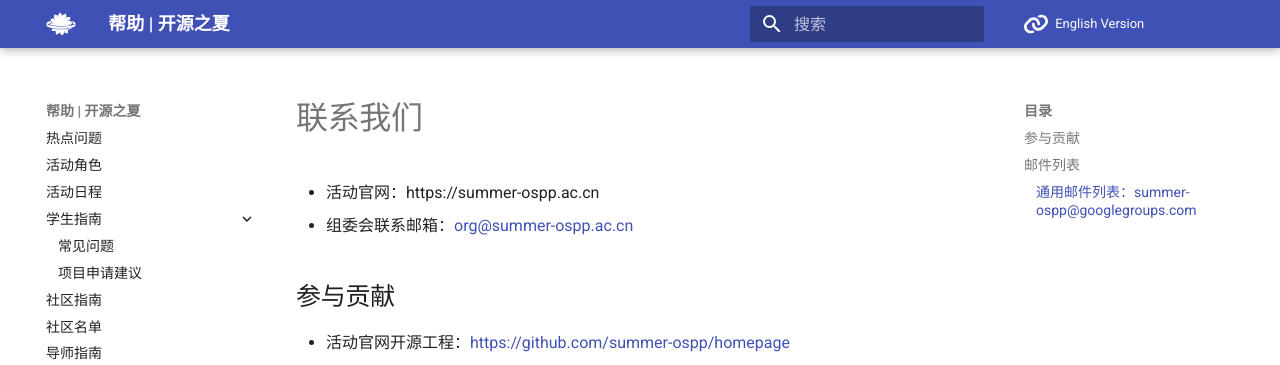
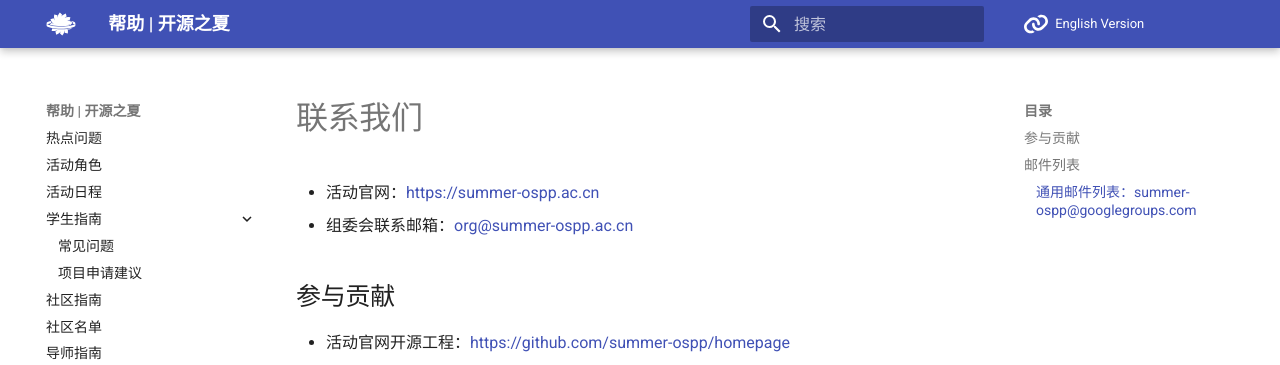
Before and after one commit to summer-ospp/help, an MkDocs documentation site: the page built from docs/contactus.md, in a window 1280 px wide. Shown: the top 365 px of the page. Built offline with MkDocs 1.6.1 and Material for MkDocs 9.7.7, drawn with Linux system fonts in a browser that asks for light colours; comment, search, counter and statistics services are not loaded; part of the change alters nothing that is shown.

```diff
--- a/docs/contactus.md
+++ b/docs/contactus.md
@@ -1,6 +1,6 @@
 # 联系我们
 
-- 活动官网：https://summer-ospp.ac.cn
+- 活动官网：[https://summer-ospp.ac.cn](https://summer-ospp.ac.cn)
 - 组委会联系邮箱：[org@summer-ospp.ac.cn](mailto:summer@iscas.ac.cn)
 
 ## 参与贡献
```
